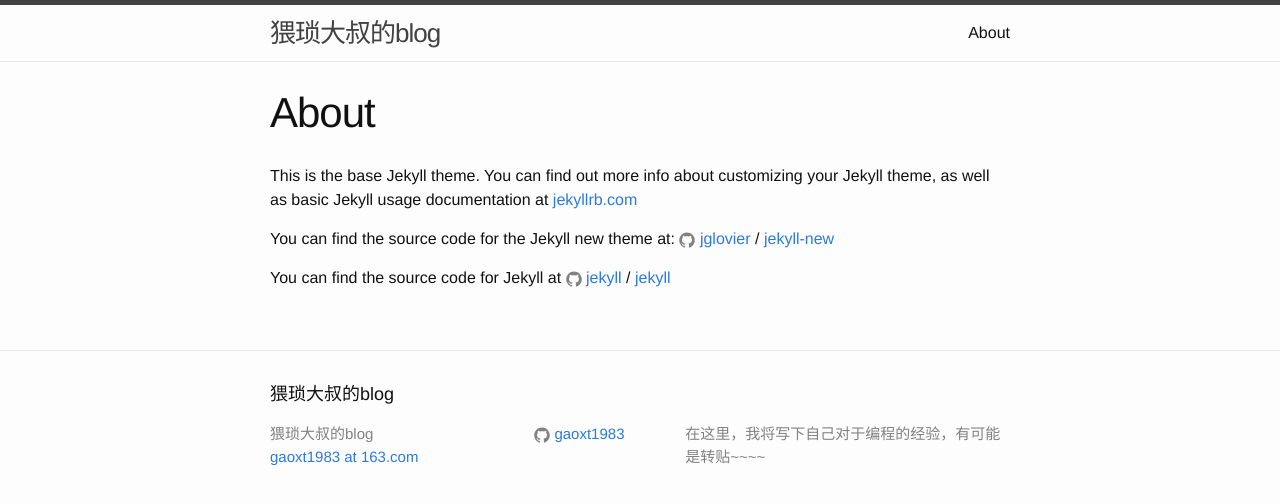
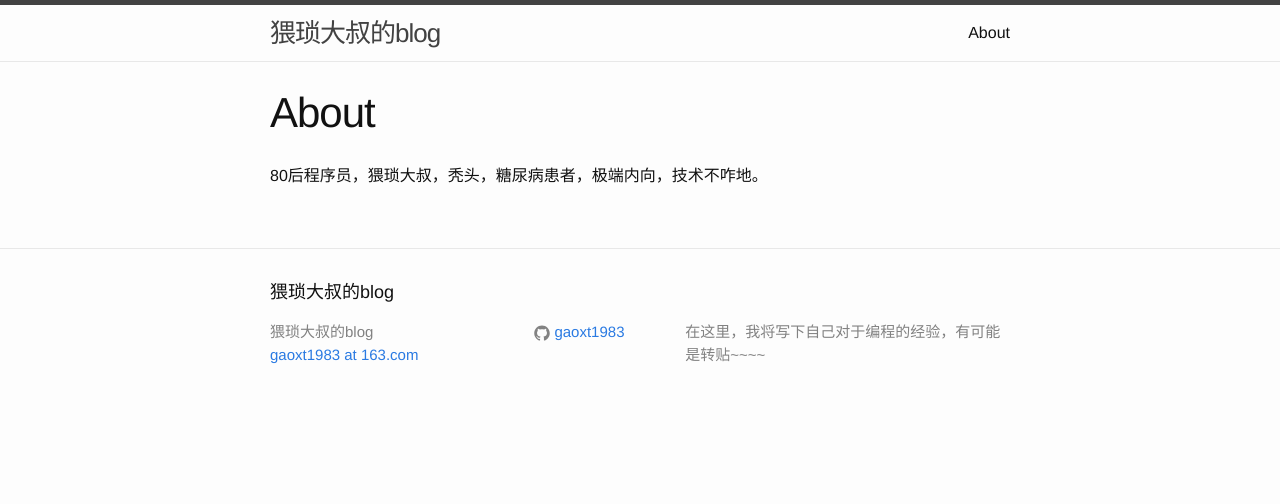
Before and after one commit to gaoxt1983/gaoxt1983.github.io, a Jekyll site: the page built from about.md, in a window 1280 px wide. Shown: the top 504 px of the page. Built offline with Jekyll 4.4.1, drawn with Linux system fonts in a browser that asks for light colours.

Commit message:
加入了自嘲

```diff
--- a/about.md
+++ b/about.md
@@ -4,12 +4,4 @@ title: About
 permalink: /about/
 ---
 
-This is the base Jekyll theme. You can find out more info about customizing your Jekyll theme, as well as basic Jekyll usage documentation at [jekyllrb.com](http://jekyllrb.com/)
-
-You can find the source code for the Jekyll new theme at:
-{% include icon-github.html username="jglovier" %} /
-[jekyll-new](https://github.com/jglovier/jekyll-new)
-
-You can find the source code for Jekyll at
-{% include icon-github.html username="jekyll" %} /
-[jekyll](https://github.com/jekyll/jekyll)
+80后程序员，猥琐大叔，秃头，糖尿病患者，极端内向，技术不咋地。
```
